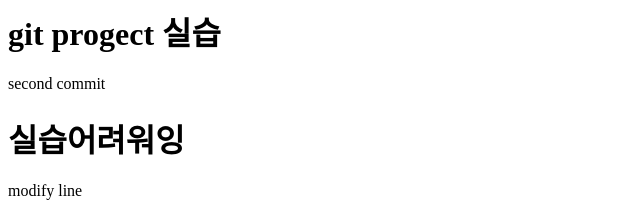
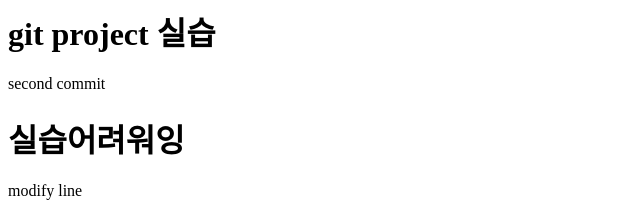
Before and after one commit to gyeonghyeons/git_project_oss7, a plain HTML site: page index.html in a window 1280 px wide. Shown: the top 219 px of the page, 0-640 px from the left. Drawn offline with Linux system fonts and the light colour scheme.

Commit message:
Update index.html

```diff
--- a/index.html
+++ b/index.html
@@ -1,7 +1,7 @@
 <html>
     <head>
         <body>
-            <h1>git progect 실습</h1>
+            <h1>git project 실습</h1>
             second commit
             <h1> 실습어려워잉</h1>
             modify line
```
